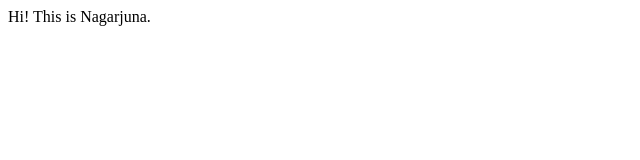
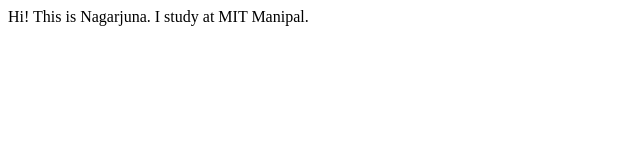
Before and after one commit to nagarjun10/Nagarjuna-Portfolio, a plain HTML site: page index.html in a window 1280 px wide. Shown: the whole page, without its empty margins (0-640 px from the left). Drawn offline with Linux system fonts and the light colour scheme.

Commit message:
docs-more info added

```diff
--- a/index.html
+++ b/index.html
@@ -8,5 +8,6 @@
 </head>
 <body>
     Hi! This is Nagarjuna.
+    I study at MIT Manipal.
 </body>
 </html>
```
